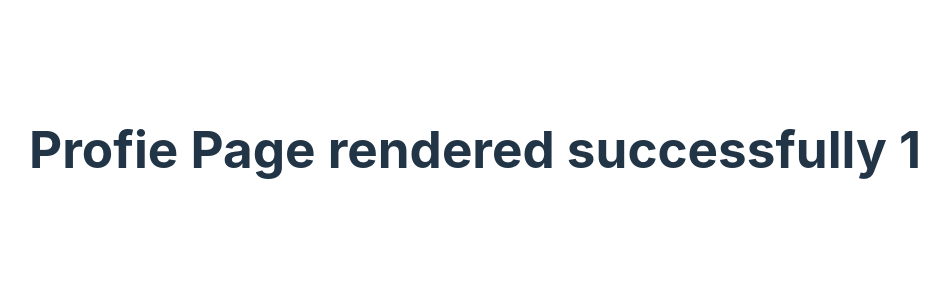
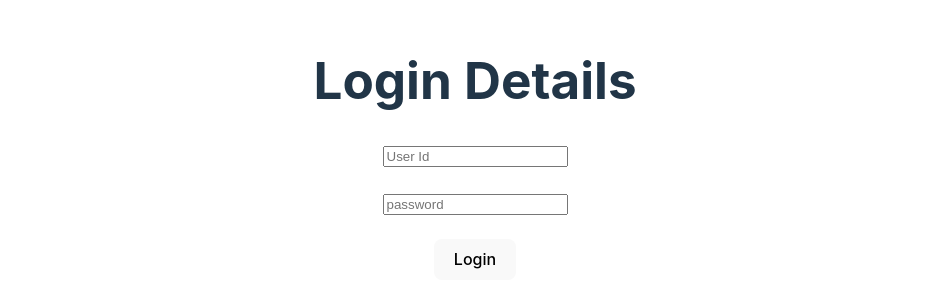
Before and after one commit to Bhanu-Partap/react-learnings-with-vite, a React (Vite) app in the folder my-first-react-app/: page / in a window 1280 px wide. Shown: the part 251-558 px from the top of the page, without its empty margins (165-1114 px from the left). Built offline with nearby package versions, Linux system fonts and the light colour scheme.

Commit message:
login form created

```diff
--- a/my-first-react-app/src/App.jsx
+++ b/my-first-react-app/src/App.jsx
@@ -1,4 +1,5 @@
 import "./App.css"
+import Login from "./Components/Login"
 // import Formbox from "./Components/Formbox"
 import Profile from "./Components/Profile"
 // import InputBox from "./Components/InputBox"
@@ -57,7 +58,8 @@
       {/* <ToggleElement /> */}
 
       {/* <Formbox /> */}
-      <Profile />
+      {/* <Profile /> */}
+      <Login />
 
     </>
   )
--- /dev/null
+++ b/my-first-react-app/src/Components/Login.jsx
@@ -0,0 +1,18 @@
+import React from 'react'
+
+export default function Login() {
+  return (
+    <>
+        <div className="Login">
+            <form >
+                <h1>Login Details</h1>
+                <input type="text" placeholder='User Id' />
+                <br /> <br />
+                <input type="text" placeholder='password' />
+                <br /><br />
+                <button type="submit">Login</button>
+            </form>
+        </div>
+    </>
+  )
+}
```
